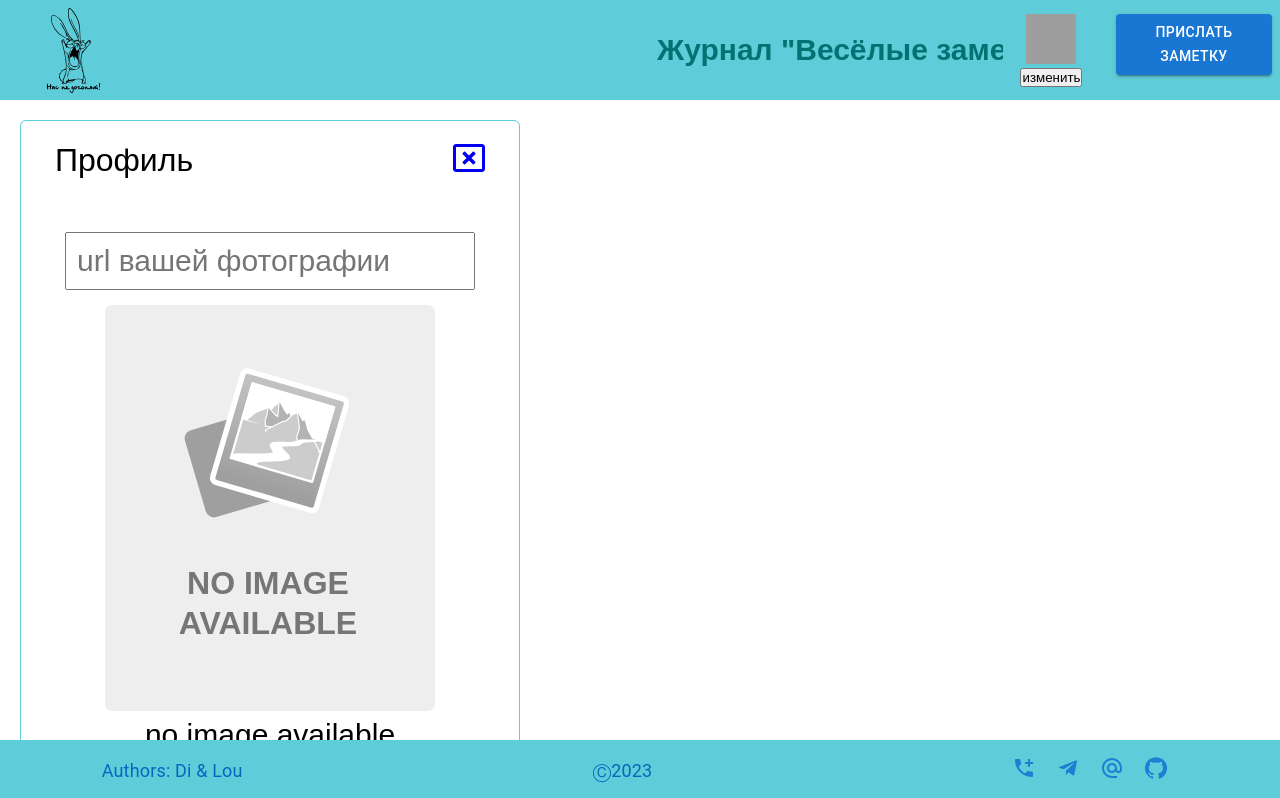
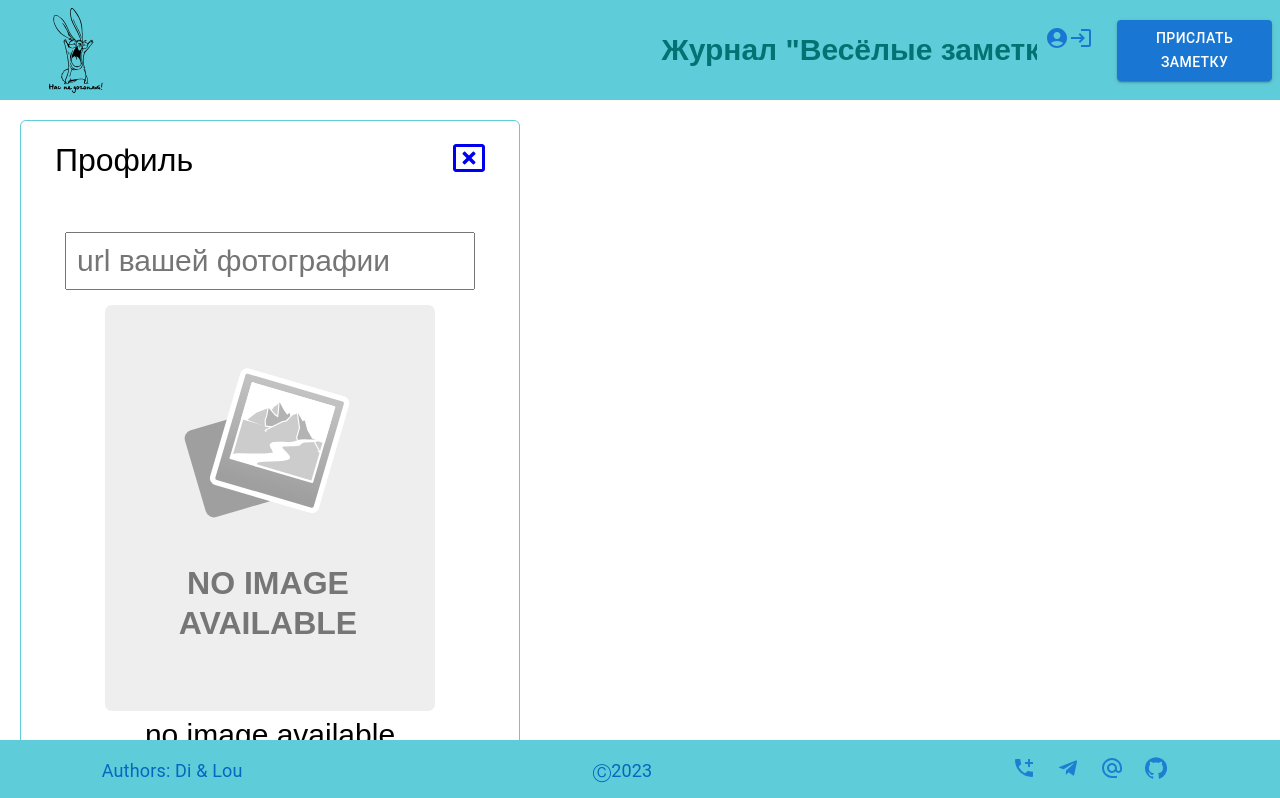
Before and after one commit to dianaveselkina/diplom-project-2023, a React (Create React App) app: page /userpage in a window 1280 px wide. Shown: the top 798 px of the page. Built offline with nearby package versions, Linux system fonts and the light colour scheme; no server answers; grey boxes are pictures that could not be loaded.

Commit message:
login_style

```diff
--- a/src/App.jsx
+++ b/src/App.jsx
@@ -1,6 +1,6 @@
 import React, { useEffect, useState } from 'react';
 import './App.css';
-import { Route, Routes, Link } from 'react-router-dom';
+import { Route, Routes } from 'react-router-dom';
 
 import { Footer } from './components/Main/Footer';
 import { Header } from './components/Main/Header';
@@ -10,9 +10,7 @@ import { PostPage } from './pages/PostPage';
 import { UserPage } from './pages/UserPage';
 import { CreatePostPage } from './pages/CreatePostPage';
 import { ErrorPage } from './pages/ErrorPage';
-import { Search } from 'react-router';
 import { api } from './Utils/api';
-/* import { DataArray } from "@mui/icons-material"; */
 import { LIKEST, NEWEST } from './sort/sort';
 
 function App() {
@@ -20,7 +18,6 @@ function App() {
   const [cards, setCards] = useState([]);
   const cardsValue = {
     cards: cards,
-    /*   onSort, */
   };
 
   const filteredPosts = (posts) => {
@@ -31,7 +28,7 @@ function App() {
     );
   };
 
-  /*   const onSort = (sortId) => {
+  const onSort = (sortId) => {
     if (sortId === LIKEST) {
       const newCards = cards.sort((a, b) => b.likes.length - a.likes.length);
       setCards([...newCards]);
@@ -44,27 +41,22 @@ function App() {
       setCards([...newCards]);
       return;
     }
-  }; */
+  };
 
   useEffect(() => {
     api.getAllPosts().then((data) => setPosts(filteredPosts(data)));
   }, []);
 
   return (
-    <div className="App">
+    <div className='App'>
       <Header />
-      {/* <CreatePostPage /> */}
-      {/* {<PostPage />} */}
-      {/* {<UserPage />} */}
-      {/* <ErrorPage /> */}
-
       <>
         <Routes>
-          <Route path="/" element={<PostList posts={posts} />} />
-          <Route path="*" element={<ErrorPage />} />
-          <Route path="/createpostpage" element={<CreatePostPage />} />
-          <Route path="/post/:id" element={<PostPage />} />
-          <Route path="/userpage" element={<UserPage />} />
+          <Route path='/' element={<PostList posts={posts} />} />
+          <Route path='*' element={<ErrorPage />} />
+          <Route path='/createpostpage' element={<CreatePostPage />} />
+          <Route path='/post/:id' element={<PostPage />} />
+          <Route path='/userpage' element={<UserPage />} />
         </Routes>
       </>
 
--- a/src/components/Main/Header.jsx
+++ b/src/components/Main/Header.jsx
@@ -4,9 +4,12 @@ import { Link } from 'react-router-dom';
 import * as React from 'react';
 import Stack from '@mui/material/Stack';
 import Button from '@mui/material/Button';
-import { Search } from 'react-router';
+import { Login } from '@mui/icons-material';
+import AccountCircleIcon from '@mui/icons-material/AccountCircle';
 
 export const Header = () => {
+  /* const setUserPage = false; */
+
   return (
     <div className='header'>
       <ReactComponent className='header__logotip' />
@@ -16,27 +19,23 @@ export const Header = () => {
         </span>
       </div>
 
-      <Link to='CreatePostPage' className='header__button'>
-        <Stack spacing={2} direction='row'>
-          <Link to='/userpage'>
-            <div class='header__userprofile'>
-              <span class='img__userprofile'>
-                <img
-                  src='https://i.yapx.ru/WAHaj.png'
-                  width={'50px'}
-                  height={'50px'}
-                />
-              </span>
-              <button type='button' class='ant-btn css-htwhyh ant-btn-default'>
-                <span>изменить</span>
-              </button>
-            </div>
-          </Link>
-          <Link to='/createpostpage'>
-            <Button variant='contained'>Прислать заметку</Button>
-          </Link>
-        </Stack>
-      </Link>
+      <Stack spacing={2} direction='row'>
+        <Link to='./userpage'>
+          <Button
+            type='primary'
+            /* onClick={() => {
+              setUserPage(true);
+            }} */
+          >
+            <AccountCircleIcon />
+            <Login className='card__favorite-icon' />
+          </Button>
+        </Link>
+
+        <Link to='/createpostpage' className='header__button'>
+          <Button variant='contained'>Прислать заметку</Button>
+        </Link>
+      </Stack>
     </div>
   );
 };
--- a/src/components/Main/Post.jsx
+++ b/src/components/Main/Post.jsx
@@ -2,9 +2,8 @@ import React from 'react';
 import dayjs from 'dayjs';
 import './style.css';
 import { ReactComponent } from '../img/like.svg';
-import { Link, NavLink } from 'react-router-dom';
-import StyleIcon from '@mui/icons-material/Style';
-import { Badge, IconButton } from '@mui/material';
+import { Link } from 'react-router-dom';
+import { Badge } from '@mui/material';
 
 export const Post = ({
   post,
--- a/src/components/Main/style.css
+++ b/src/components/Main/style.css
@@ -56,19 +56,6 @@
     transform: translateX(-50%)
   }
 }
-.header__button {
-/*   text-decoration: none;
-  border: none;
-  color: #F2E3D5; */
-/*   width: 100px;
-  height: 50px;
-  background-color: #F2E3D5;
-  border: 1px #06575a;
-  border-radius: 10px;
-  box-shadow: 5px 5px 5px#a0aaa7;
-  margin: 10px;
-  font-size: 1em; */
-}
 
 /* .header__button:hover {
   box-shadow: none;
@@ -100,7 +87,7 @@
   color: #027373;
   box-sizing: border-box;
   width: 500px;
-  height: 900px;
+  height: 950px;
   margin: 20px;
   /* padding: 10px 24px; */
   display: grid;
@@ -144,16 +131,16 @@
 } */
 
 .card__titlle {
-  font-size: 1.3em;
+  font-size: 1.4em;
   font-weight: 600;
 }
 .card__text {
+  font-size: 1.1em;
   margin: calc(60px - 10%);
 }
 .card__info {
   display: flex;
   justify-content: space-around;
-  margin: 0;
 }
 .card__time {
   gap: 10px;
@@ -175,110 +162,6 @@
   fill: red;
   stroke: red;
 }
-@keyframes card__like {
-  from {
-    transform: rotate(0deg);
-  }
-  to {
-    transform: rotate(360deg);
-  }
-}
-.userpage__form {
-  width: 500px;
-  height: 950px;
-  border: 1px #5FCDD9 solid;
-  margin: 20px 20px;
-  padding: 10px;
-  display: flex;
-  gap: 15px;
-  border-radius: 6px;
-  align-items: center;
-  flex-direction: column;
-  justify-content: space-around;
-  /* overflow: hidden; */
-}
-.userpage__profile {
-  width: 90%;
-  font-size: 2rem;
-  display: flex;
-  flex-direction: row;
-  justify-content: space-between;
-}
-.close__icons {
-  width: 2rem;
-  height: 2rem;
-}
-.userpage__image {
-  display: flex;
-  align-items: center;
-  justify-content: center;
-  width: 200px;
-  height: 200px;
-  border-radius: 100px;
-  border: 1px #5FCDD9 solid;
-}
-
-form {
-  display: block;
-  font-family: 'Courier New', Courier, monospace;
-  font-size: 30px;
-}
-input {
-  font-size: 30px;
-  margin: 15px;
-  padding: 10px;
-}
-label {
-  display: block;
-}
-
-.postpage__infa {
-  display: flex;
-  flex-direction: column;
-  justify-content: space-around;
-}
-.post__like {
-  padding-left: 50px;
-  padding-right: 30px;
-}
-.clicker__like {
-  display: flex;
-  align-items: center;
-  justify-content: center;
-  width: 50px;
-  height: 50px;
-  border-radius: 10px;
-  border: 1px #5FCDD9 solid;
-}
-.postpage__like {
-  display: flex;
-  flex-direction: row;
-  align-items: center;
-}
-.userpage__close {
-  cursor: pointer;
-  fill: none;
-  stroke: none;
-  background: none;
-  border: none;
-  padding: 0;
-  display: flex;
-}
-.userpage__button {
-  width: 25rem;
-  height: 2rem;
-  display: flex;
-  flex-direction: row;
-  justify-content: space-around;
-}
-.userpage_submit {
-  padding: 10px;
-}
-
-.post__link {
-  text-decoration: none;
-  color: currentColor;
-}
 
 main~ {
   display: none;
--- a/src/pages/ErrorPage.jsx
+++ b/src/pages/ErrorPage.jsx
@@ -1,6 +1,7 @@
 import React from 'react';
 import { Link } from 'react-router-dom';
 import './style.css';
+
 export const ErrorPage = () => {
   return (
     <div className='err__container'>
--- a/src/pages/PostPage.jsx
+++ b/src/pages/PostPage.jsx
@@ -4,6 +4,7 @@ import { useParams } from 'react-router-dom';
 import { useState, useEffect } from 'react';
 import { api } from '../Utils/api';
 import { PostOfPage } from '../components/Main/PostOfPage';
+import './style.css';
 
 /* import { Button } from "@mui/material"; */
 
--- a/src/pages/style.css
+++ b/src/pages/style.css
@@ -12,3 +12,111 @@
   background-image: url('../components/img/err.jpeg');
   background-repeat: no-repeat;
 }
+
+.userpage__form {
+  width: 500px;
+  height: 950px;
+  border: 1px #5FCDD9 solid;
+  margin: 20px 20px;
+  padding: 10px;
+  display: flex;
+  gap: 15px;
+  border-radius: 6px;
+  align-items: center;
+  flex-direction: column;
+  justify-content: space-around;
+  /* overflow: hidden; */
+}
+
+.userpage__profile {
+  width: 90%;
+  font-size: 2rem;
+  display: flex;
+  flex-direction: row;
+  justify-content: space-between;
+}
+
+.close__icons {
+  width: 2rem;
+  height: 2rem;
+}
+
+.userpage__image {
+  display: flex;
+  align-items: center;
+  justify-content: center;
+  width: 200px;
+  height: 200px;
+  border-radius: 100px;
+  border: 1px #5FCDD9 solid;
+}
+
+form {
+  display: block;
+  font-family: 'Courier New', Courier, monospace;
+  font-size: 30px;
+}
+
+input {
+  font-size: 30px;
+  margin: 15px;
+  padding: 10px;
+}
+
+label {
+  display: block;
+}
+
+.postpage__infa {
+  display: flex;
+  flex-direction: column;
+  justify-content: space-around;
+}
+
+.post__like {
+  padding-left: 50px;
+  padding-right: 30px;
+}
+
+.clicker__like {
+  display: flex;
+  align-items: center;
+  justify-content: center;
+  width: 50px;
+  height: 50px;
+  border-radius: 10px;
+  border: 1px #5FCDD9 solid;
+}
+
+.postpage__like {
+  display: flex;
+  flex-direction: row;
+  align-items: center;
+}
+
+.userpage__close {
+  cursor: pointer;
+  fill: none;
+  stroke: none;
+  background: none;
+  border: none;
+  padding: 0;
+  display: flex;
+}
+
+.userpage__button {
+  width: 25rem;
+  height: 2rem;
+  display: flex;
+  flex-direction: row;
+  justify-content: space-around;
+}
+
+.userpage_submit {
+  padding: 10px;
+}
+
+.post__link {
+  text-decoration: none;
+  color: currentColor;
+}
```
Also changed, not shown: src/pages/CreatePostPage.jsx (+21 -20 lines), src/pages/UserPage.jsx (+21 -20 lines), src/components/img/user.png.
